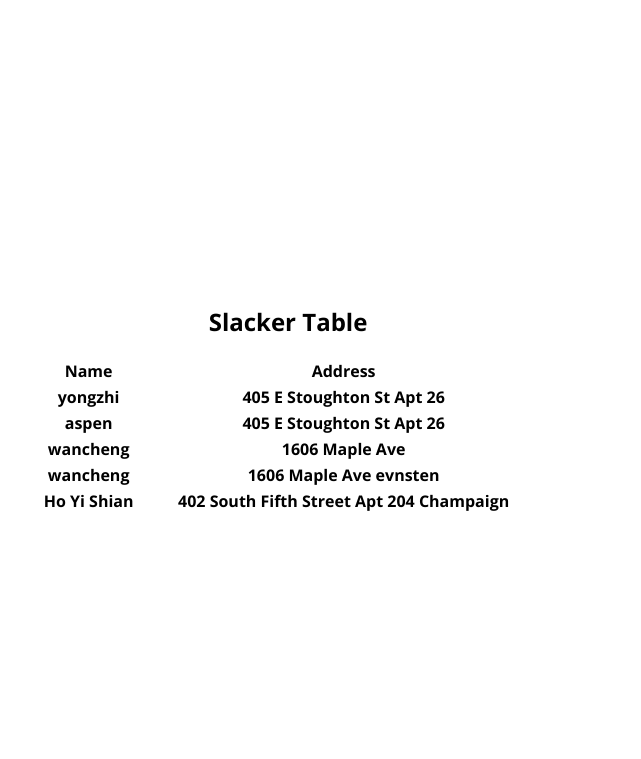
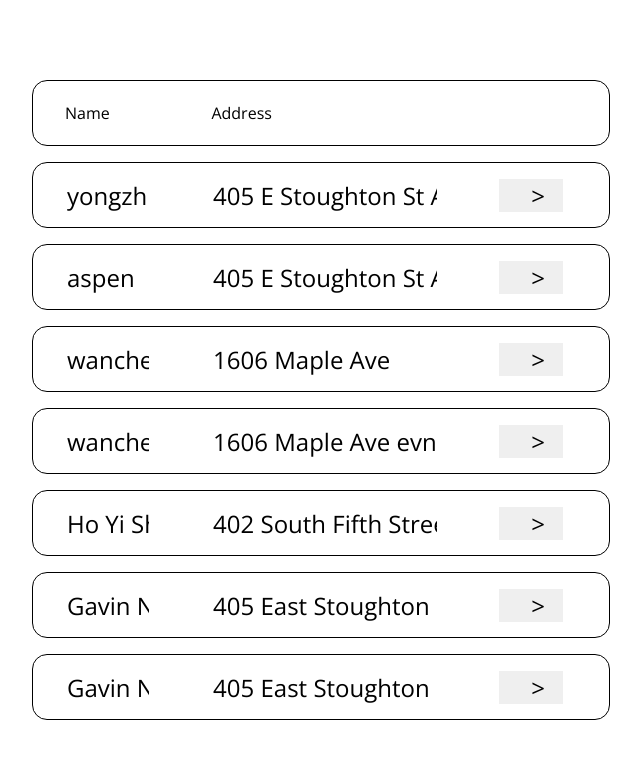
Before and after one commit to tanyongzhi/connect_form, a Flask app: page /slacker in a window 1280 px wide. Shown: the top 759 px of the page, without its empty margins (352-993 px from the left). Run offline with Flask 2, Linux system fonts and the light colour scheme; lists and menus that the app fills with data are empty.

Commit message:
slacker list update

```diff
--- a/data.json
+++ b/data.json
@@ -13,4 +13,34 @@
     -88.22129430000001
   ],
   "food_order": "delicious shit"
+}{
+  "id": 1,
+  "name": "Gavin Ng",
+  "time_period": "6 -9 ",
+  "address_name": "405 East Stoughton St, Apt 26",
+  "restaurant_name": "cravings",
+  "address_latlon": [
+    40.1132414,
+    -88.23276829999999
+  ],
+  "restaurant_latlon": [
+    33.9994245,
+    -117.7158376
+  ],
+  "food_order": "LZ"
+}{
+  "id": 1,
+  "name": "Gavin Ng",
+  "time_period": "6 -9 ",
+  "address_name": "405 East Stoughton St, Apt 26",
+  "restaurant_name": "cravings",
+  "address_latlon": [
+    40.1132414,
+    -88.23276829999999
+  ],
+  "restaurant_latlon": [
+    33.9994245,
+    -117.7158376
+  ],
+  "food_order": "LZJD"
 }
--- a/static/main.css
+++ b/static/main.css
@@ -43,11 +43,6 @@ a {
 
 .full-width {
   grid-column: 1 / 4;
-  /* margin: 0px 40px 0px 40px; */
-}
-
-.textfield-outer {
-  margin: 0px 40px 0px 40px;
 }
 
 .textfield {
@@ -58,18 +53,10 @@ a {
   border-radius: 15px;
   border: 1px solid black;
 
-
   padding-left: 32px;
   padding-right: 32px;
   margin-top: 16px;
   margin-bottom: 16px;
-}
-
-.input-text {
-  /* padding-left: 40px;
-  padding-right: 40px; */
-  /* margin-left: -40px; */
-  background-color: antiquewhite;
 }
 
 .submit-button {
@@ -89,3 +76,54 @@ a {
   cursor: pointer;
   filter: invert(1);
 }
+
+.grid-table {
+  width: calc(100% - 64px);
+  display: grid;
+  grid-template-columns: auto auto auto auto;
+  /* grid-template-columns: auto auto; */
+
+  margin: auto;
+  height: 64px;
+  width: 100%;
+  text-align: left;
+  align-items: center;
+
+  border-radius: 15px;
+  border: 1px solid black;
+
+  margin: 16px 0px 16px 0px;
+
+  padding-left: 32px;
+  padding-right: 32px;
+  margin-top: 16px;
+  margin-bottom: 16px;
+}
+
+.table-column {
+  grid-column: 1/2;
+}
+
+.table-column-left {
+  grid-column: 1 / 2;
+}
+
+.table-column-middle {
+  grid-column: 2 / 4;
+}
+
+.table-column-right {
+  float: right;
+  grid-column: 4 / 5;
+}
+
+input {
+  font-family: "Open Sans", sans-serif;
+  font-size: 24px;
+  width: calc(100% - 64px);
+  border-style: none;
+}
+
+.slacker-list-button {
+  padding: 0px 32px 0px 32px;
+}
--- a/templates/slacker_add.html
+++ b/templates/slacker_add.html
@@ -28,7 +28,7 @@
             <input type="text" name="restaurant" placeholder="What restaurant do I want to eat from?"
                class="textfield" />
             <input type="text" name="food_order" placeholder="What do I want to order?" class="textfield" />
-            <p><input type="submit" value="submit" class="submit-button" /></p>
+            <input type="submit" value="submit" class="submit-button" />
          </form>
       </div>
    </div>
--- a/templates/slacker_list.html
+++ b/templates/slacker_list.html
@@ -14,21 +14,13 @@
 <body>
   <div class="grid-container">
     <div class="full-width">
-      <h2>Slacker Table</h2>
-    </div>
-    <div class="full-width">
-      <table class="start-button" style="width:100%;" id=table>
-        <tr>
-          <th>
-            cb
-          </th>
-          <th>
-            cb
-          </th>
-        </tr>
-      </table>
-    </div>
-    <div class="full-width">
+      <div class="grid-table">
+        <div class="table-column-left">Name</div>
+        <div class="table-column-middle">Address</div>
+        <div class="table-column-right"></div>
+      </div>
+      <div id=table>
+      </div>
     </div>
   </div>
   <script language = "javascript">
@@ -39,17 +31,79 @@
       var html = "";
 
       // generate the headers
+
+      // array.map((elem) => {
+      //   html += "<div class='table-column'>"
+      //   html += "<h2>" + elem + "</h2>"
+      //   html += "</div>"
+      // })
+
+
+      // // generate the name
+      // processed.map((elem) =>{
+      //   html += "<tr>"
+      //   html += "<td class='table-rows'>" + elem.name + "</td>"
+      //   html += "<td class='table-rows'>" + elem.address_name + "</td>"
+      //   html += "</tr>"
+      // })
+
+      // generate the name
+      processed.map((elem) =>{
+        html += "<form action=\"http://localhost:5000/daboer_confirmation.html\" method=\"POST\">"
+        html += "<div class='grid-table'>"
+        html += "<div class='table-column-left'>"
+        html += "<input type = \"text\" name = \"name\" "+ "readonly=\"readonly\"value = " + keep_spaces(elem.name) + ">"
+        html += "</div>"
+
+        html += "<div class='table-column-middle'>"
+        html += "<input type = \"text\" name = \"name\" "+ "readonly=\"readonly\"value = " + keep_spaces(elem.address_name) + ">"
+        html += "</div>"
+
+        html += "<div class='table-column-right'>"
+        html += "<input type=\"submit\" value=\">\" class=\"slacker-list-button\" />"
+        html += "</div>"
+
+        html += "</div>"
+
+
+
+      })
+
+      return html;
+    }
+
+    function keep_spaces(string){
+      return "\"" + string + "\""
+    }
+
+    function run(){
+      var el = document.getElementById("table");
+      var html = generate_html(table_header);
+      el.innerHTML = html;
+    }
+
+    window.onload = run;
+  </script>
+
+  <!-- <script language = "javascript">
+    // var processed = JSON.parse({{ user[0] | tojson | safe}});
+    var processed = JSON.parse({{ user | tojson | safe}});
+    const table_header = ["Name", "Address"]
+    function generate_html(array){
+      var html = "";
+
+      // generate the headers
       html += "<tr>"
       array.map((elem) => {
-        html += "<th>" + elem + "</th>"
+        html += "<th class='table-rows'>" + elem + "</th>"
       })
       html += "</tr>"
 
       // generate the name
       processed.map((elem) =>{
         html += "<tr>"
-        html += "<th>" + elem.name + "</th>"
-        html += "<th>" + elem.address_name + "</th>"
+        html += "<td class='table-rows'>" + elem.name + "</td>"
+        html += "<td class='table-rows'>" + elem.address_name + "</td>"
         html += "</tr>"
       })
 
@@ -63,7 +117,7 @@
     }
 
     window.onload = run;
-  </script>
+  </script> -->
 
 
 </body>
```
Also changed, not shown: templates/redirect_home.html (+7 -2 lines).
